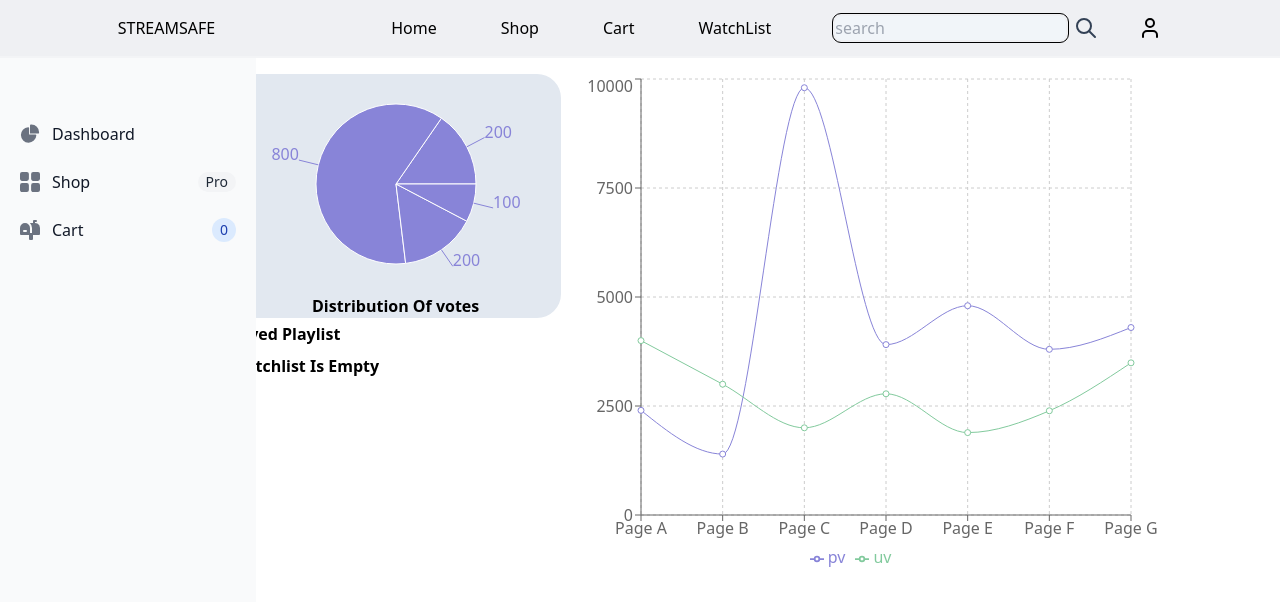
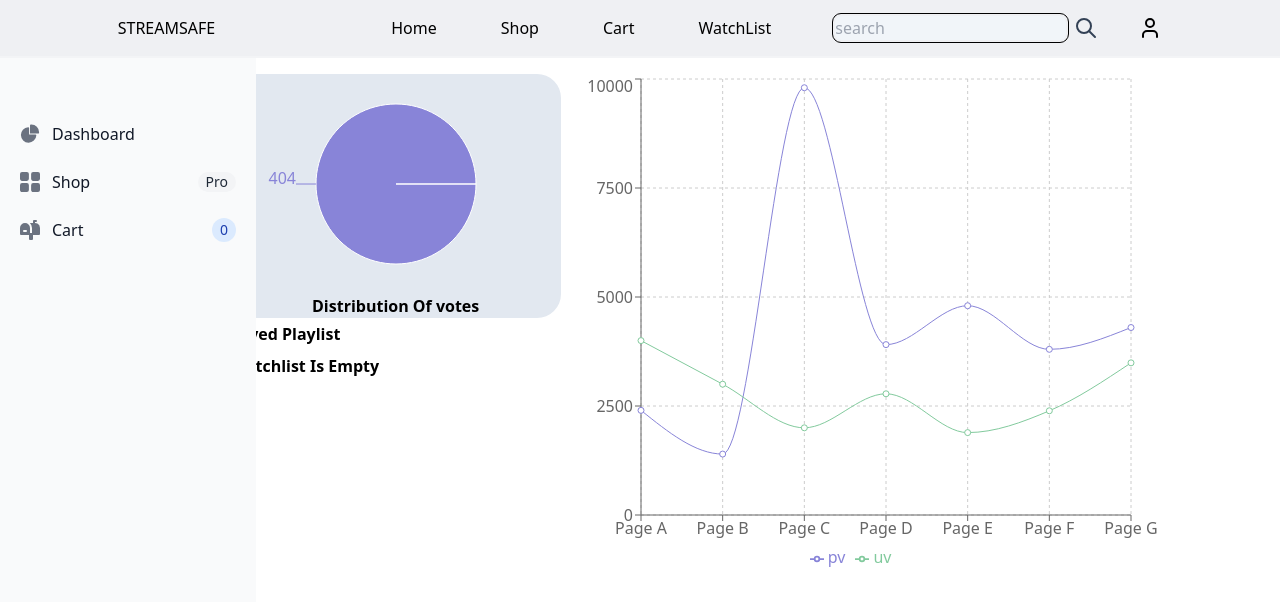
Before and after one commit to Mtendekuyokwa19/moviesite, a React (Create React App) app: page /WatchList in a window 1280 px wide. Shown: the top 602 px of the page. Built offline with nearby package versions, Linux system fonts and the light colour scheme.

Commit message:
piechart able to represent movies in the set

```diff
--- a/src/App.tsx
+++ b/src/App.tsx
@@ -44,7 +44,7 @@ console.log(Watchs)
 
 }
 function RemovefromWatchlist(movie:MovieDetails) {
-  let movieList=watchlist;
+  let movieList=Watchs;
   movie.toogleFromWatchlist()
   movieList.splice(movieList.indexOf(movie),1);
   setWatchs([...movieList])
@@ -71,7 +71,7 @@ console.log(Watchs)
           <Route path="shop" element={<Shop cardMove={cardMove} toogleWatchList={ToogleWatchlist} Watchlist={Watchs} />} />
            <Route path={"Card"} element={<Card movie={routeCard} AddtoCart={AddtoCart} toogleWatchlist={ToogleWatchlist} movies={Watchs} />} />
             <Route path="Cart" element={<Cart catalog={catalog} cardMove={removeFromCart}  />} />
-            <Route path="WatchList" element={<WatchList movieset={Watchs} RemoveFromWatchlist={RemovefromWatchlist} cartitems={catalog.length}/>} />
+            <Route path="WatchList" element={<WatchList movieset={Watchs} removeFromWatchlist={RemovefromWatchlist} cartitems={catalog.length}/>} />
             <Route path="Search" element={<Search search={SearchQuery} cardMove={cardMove} toogleWatchlist={ToogleWatchlist}/>} />
 
         </Route>
--- a/src/components/shop.tsx
+++ b/src/components/shop.tsx
@@ -23,7 +23,7 @@ export class MovieDetails {
   voteCount!: number;
   inCart:boolean;
   inWatchList!:boolean;
-  votingAverage!: number;
+
 
 
   constructor(name:string|undefined,rating:number,description:string,category:string,actors:string[],year:Date,image:string,id:number) {
@@ -61,10 +61,13 @@ toogleFromWatchlist(){
 }
 
   setVotingAverage(votingAverage:number){
-    this.votingAverage=votingAverage;
+    this.voteAverage=votingAverage;
 
   }
+setVoteCount(voteCount:number){
 
+  this.voteCount=voteCount;
+}
 
 }
 
@@ -120,9 +123,12 @@ export function Shop({cardMove,toogleWatchList,Watchlist}:IShop) {
 
 
 
-            resolve.results.forEach((movie: { original_title: string; vote_average: number; overview: string; release_date: string | number | Date; backdrop_path:string;id:number })=>{
+            resolve.results.forEach((movie: {
+              vote_count: number; original_title: string; vote_average: number; overview: string; release_date: string | number | Date; backdrop_path:string;id:number
+})=>{
             let newMovie=new MovieDetails(movie.original_title,movie.vote_average,movie.overview,"movie",["kanye","west"],new Date(movie.release_date),movie.backdrop_path,movie.id)
               newMovie.setVotingAverage((movie.vote_average));
+              newMovie.setVoteCount(movie.vote_count)
               moviesArray.push(newMovie);
             })
 
--- a/src/components/watchlist.tsx
+++ b/src/components/watchlist.tsx
@@ -6,7 +6,7 @@ import { Chart } from "chart.js";
 
 
 
-import React, { PureComponent } from 'react';
+import React, { PureComponent, useState } from 'react';
 import {  Pie, Legend, Tooltip} from 'recharts';
 import { PieChart,  Sector, Cell, ResponsiveContainer } from 'recharts';
 
@@ -22,31 +22,33 @@ import { type } from "os";
 
 
 
-export  function WatchList({movieset,RemoveFromWatchlist,cartitems}:Iwatchlist){
-   let panda=new DataForVotes("panda",200);
-    let kanye=new DataForVotes("power",200);
-     let yeezy=new DataForVotes("yeezy",800);
-      let rizz=new DataForVotes("extacy",100);
-   const data01 = [
-  { name: 'Group A', value: 400 },
-  { name: 'Group B', value: 300 },
-  { name: 'Group C', value: 300 },
-  { name: 'Group D', value: 200 },
-  { name: 'Group E', value: 278 },
-  { name: 'Group F', value: 189 },
-];
+export  function WatchList({movieset,removeFromWatchlist,cartitems}:Iwatchlist){
+   let votes:DataForVotes[]=[];
+
+
+
+   for (let i = 0; i < movieset.length; i++) {
+
+      votes.push(new DataForVotes(movieset[i].name,movieset[i].voteCount))
+
+   }
+
+
+
+   let ErrorMessage=new DataForVotes("Playlist is empty",404);
+
 
   return(
    <div className="grid grid-cols-6 gap-2 overflow-hidden">
 
-   <Sidebar movieset={[]} RemoveFromWatchlist={undefined} cartitems={cartitems}/>
+   <Sidebar cartitems={cartitems}/>
    <div className="flex w-full col-start-2 col-span-5  p-4">
       <div className="flex flex-col gap-1">
-<StatisticsOnVotes votes={[panda,yeezy,kanye,rizz]}/>
+<StatisticsOnVotes votes={votes.length===0?[ErrorMessage]:votes}/>
 <div className="flex flex-col gap-2 overflow-y-auto">
    <h1 className="font-bold text-left">Saved Playlist</h1>
 
-   {movieset.length>0?movieset.map(movie=><TinyCard movie={movie}/> ): <div><h1 className="font-bold">Watchlist Is Empty</h1> </div> }
+   {movieset.length>0?movieset.map(movie=><TinyCard movie={movie} removeFromWatchlist={removeFromWatchlist}/> ): <div><h1 className="font-bold">Watchlist Is Empty</h1> </div> }
 </div>
       </div>
 
@@ -60,11 +62,15 @@ export  function WatchList({movieset,RemoveFromWatchlist,cartitems}:Iwatchlist){
 
 interface Iwatchlist{
   movieset:MovieDetails[];
-  RemoveFromWatchlist:any;
+  removeFromWatchlist:any;
+
   cartitems:number;
 }
+type TSideBar={
+   cartitems:number;
+}
 
-function Sidebar({cartitems}:Iwatchlist){
+function Sidebar({cartitems}:TSideBar){
 
   return(
     <div>
@@ -122,8 +128,9 @@ function Sidebar({cartitems}:Iwatchlist){
 
 interface ITinyCard{
    movie:MovieDetails;
+   removeFromWatchlist:any;
 }
-function TinyCard({movie}:ITinyCard) {
+function TinyCard({movie,removeFromWatchlist}:ITinyCard) {
 
 
    return(
@@ -142,7 +149,7 @@ function TinyCard({movie}:ITinyCard) {
                </div>
 
             </div>
-            <button className="justify-self-end self-end py-2 px-5  text-sm font-medium text-gray-900 focus:outline-none bg-white rounded-lg border border-gray-200 hover:bg-gray-100 hover:text-blue-700 focus:z-10 focus:ring-4 focus:ring-gray-100 dark:focus:ring-gray-700 dark:bg-gray-800 dark:text-gray-400 dark:border-gray-600 dark:hover:text-white dark:hover:bg-gray-700">
+            <button onClick={()=>removeFromWatchlist(movie)} className="justify-self-end self-end py-2 px-5  text-sm font-medium text-gray-900 focus:outline-none bg-white rounded-lg border border-gray-200 hover:bg-gray-100 hover:text-blue-700 focus:z-10 focus:ring-4 focus:ring-gray-100 dark:focus:ring-gray-700 dark:bg-gray-800 dark:text-gray-400 dark:border-gray-600 dark:hover:text-white dark:hover:bg-gray-700">
                Remove
             </button>
          </div>
@@ -178,9 +185,9 @@ const data01 = [
 ];
 
 class DataForVotes {
-   name: string;
+   name: string|undefined;
    value: number;
-   constructor(movieName:string,votes:number) {
+   constructor(movieName:string|undefined,votes:number) {
       this.name=movieName;
       this.value=votes;
 
```
